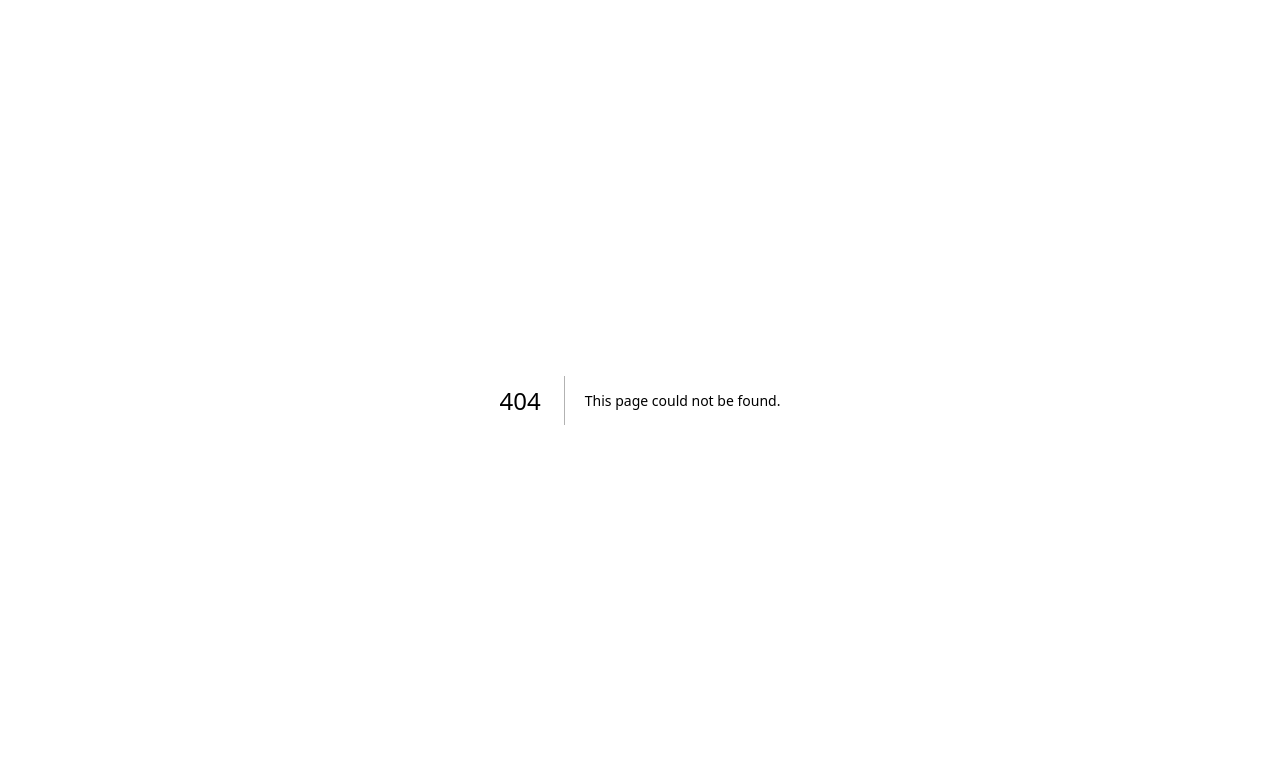
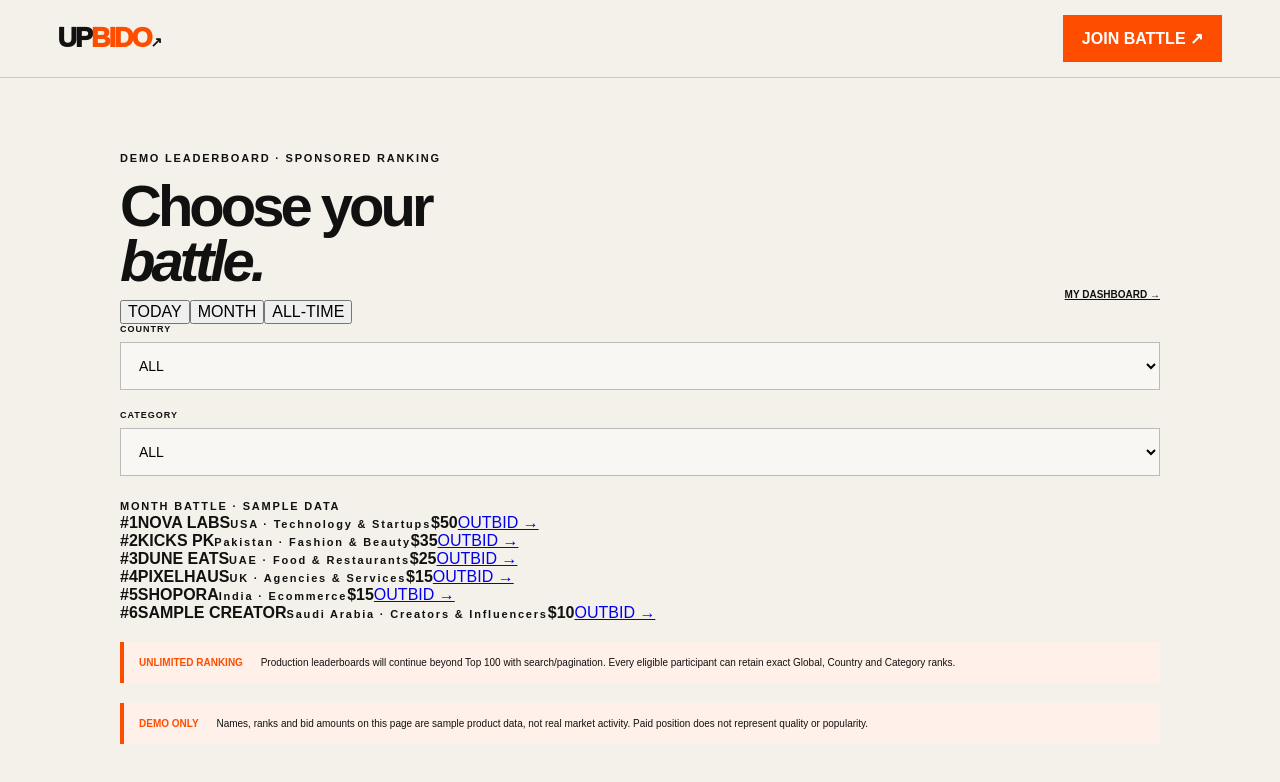
Before and after one commit to abubakarbakehouse1250/Upbido, a Next.js app: page /battle in a window 1280 px wide. Before the commit this address had no page. Shown: the top 782 px of the page. Built offline with nearby package versions, Linux system fonts and the light colour scheme.

Commit message:
Add filterable Today Monthly All-Time battle page

```diff
--- /dev/null
+++ b/app/battle/page.js
@@ -0,0 +1,22 @@
+"use client";
+import {useMemo,useState} from "react";
+const demo=[
+ {rank:1,name:"NOVA LABS",country:"USA",category:"Technology & Startups",bid:50},
+ {rank:2,name:"KICKS PK",country:"Pakistan",category:"Fashion & Beauty",bid:35},
+ {rank:3,name:"DUNE EATS",country:"UAE",category:"Food & Restaurants",bid:25},
+ {rank:4,name:"PIXELHAUS",country:"UK",category:"Agencies & Services",bid:15},
+ {rank:5,name:"SHOPORA",country:"India",category:"Ecommerce",bid:15},
+ {rank:6,name:"SAMPLE CREATOR",country:"Saudi Arabia",category:"Creators & Influencers",bid:10}
+];
+export default function Battle(){
+ const [window,setWindow]=useState("MONTH"); const [country,setCountry]=useState("ALL"); const [category,setCategory]=useState("ALL");
+ const rows=useMemo(()=>demo.filter(x=>(country==="ALL"||x.country===country)&&(category==="ALL"||x.category===category)),[country,category]);
+ return <main className="dash"><nav><a className="logo" href="/">UP<span>BIDO</span><i>↗</i></a><a className="primary btnlink" href="/join">JOIN BATTLE ↗</a></nav><div className="dashWrap">
+ <div className="dashHead"><div><small>DEMO LEADERBOARD · SPONSORED RANKING</small><h1>Choose your<br/><em>battle.</em></h1></div><a href="/dashboard">MY DASHBOARD →</a></div>
+ <div className="battleTabs">{["TODAY","MONTH","ALL-TIME"].map(x=><button key={x} className={window===x?"activeTab":""} onClick={()=>setWindow(x)}>{x}</button>)}</div>
+ <div className="battleFilters"><label>COUNTRY<select value={country} onChange={e=>setCountry(e.target.value)}><option>ALL</option>{[...new Set(demo.map(x=>x.country))].map(x=><option key={x}>{x}</option>)}</select></label><label>CATEGORY<select value={category} onChange={e=>setCategory(e.target.value)}><option>ALL</option>{[...new Set(demo.map(x=>x.category))].map(x=><option key={x}>{x}</option>)}</select></label></div>
+ <section><small>{window} BATTLE · SAMPLE DATA</small>{rows.length?rows.map((x,i)=><div className="leaderRow" key={x.name}><b>#{i+1}</b><span><strong>{x.name}</strong><small>{x.country} · {x.category}</small></span><strong>{"$"}{x.bid}</strong><a href="/join">OUTBID →</a></div>):<p>No sample listings match these filters.</p>}</section>
+ <div className="dashNotice"><b>UNLIMITED RANKING</b> Production leaderboards will continue beyond Top 100 with search/pagination. Every eligible participant can retain exact Global, Country and Category ranks.</div>
+ <div className="dashNotice"><b>DEMO ONLY</b> Names, ranks and bid amounts on this page are sample product data, not real market activity. Paid position does not represent quality or popularity.</div>
+ </div></main>
+}
```
